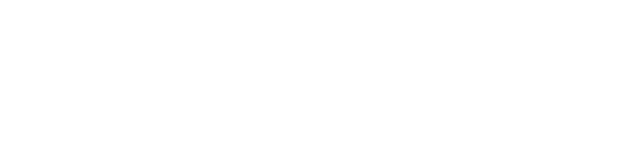
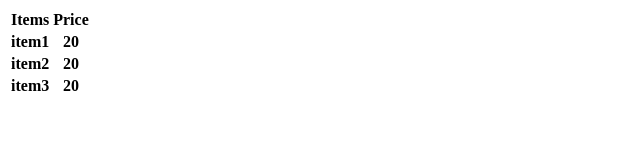
Before and after one commit to acciojob/grofers-checkout-2-Aditiwari7, a website: page main.html in a window 1280 px wide. Shown: the whole page, without its empty margins (0-640 px from the left). Drawn offline with Linux system fonts and the light colour scheme.

Commit message:
created a submission

```diff
--- a/main.html
+++ b/main.html
@@ -7,6 +7,24 @@
 </head>
 
 <body>
+	<table id="myTable">
+		<tr>
+			<th>Items</th>
+			<th>Price</th>
+		</tr>
+		<tr>
+			<th>item1</th>
+			<th data-ns-test="price">20</th>
+		</tr>
+		<tr>
+			<th>item2</th>
+			<th data-ns-test="price">20</th>
+		</tr>
+		<tr>
+			<th>item3</th>
+			<th data-ns-test="price">20</th>
+		</tr>
+	</table>
 	<!-- the entire body must be written by student -->
     <script type="text/javascript" src="./script.js">
 </script>
--- a/script.js
+++ b/script.js
@@ -1 +1,15 @@
 //your code here
+let table = document.getElementById('myTable');
+let priceArr = Array.from(document.querySelectorAll("td[data-ns-test]"))
+
+let total = 0;
+for (let price of priceArr) {
+	total += Number(price.textContent);
+}
+
+let row = document.createElement('tr');
+let cell = row.insertCell(0);
+cell.textContent = total
+row.setAttributes('data-ns-test', 'grandtotal')
+
+table.insertAdjacentElement('beforeend', row);
```
